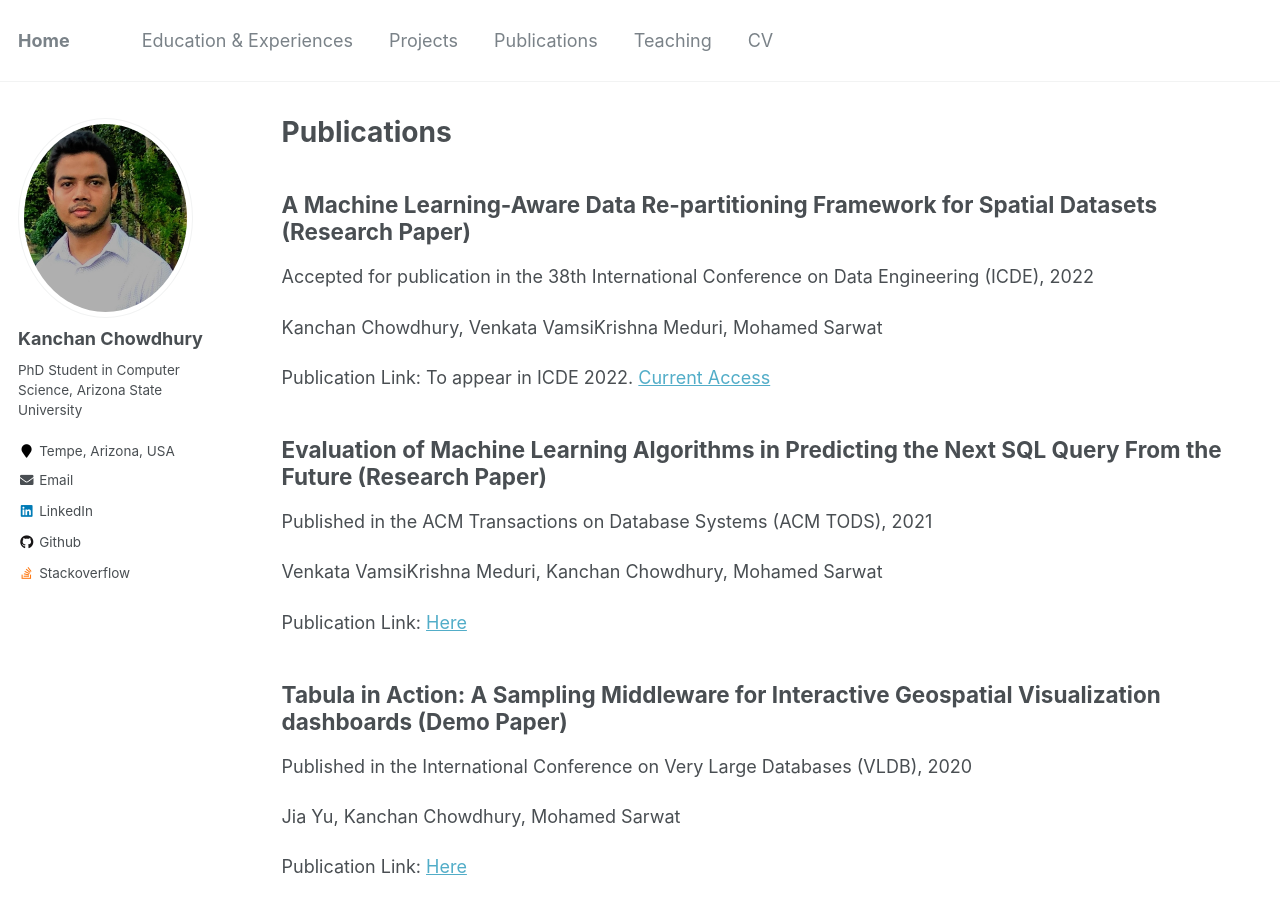
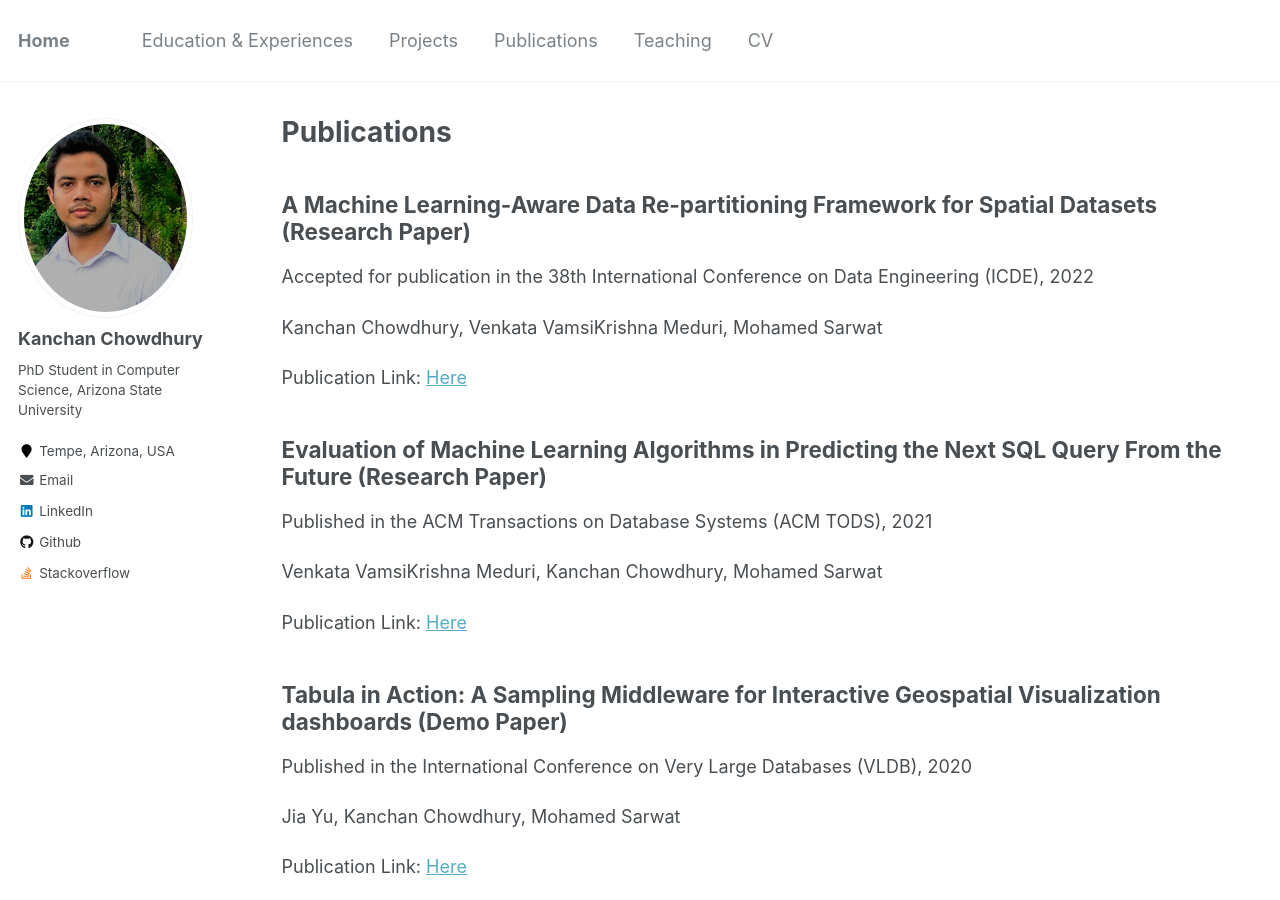
Before and after one commit to kanchanchy/kanchanchy.github.io, a Jekyll site: the page built from _pages/publications.md, in a window 1280 px wide and 900 px high. Built offline with Jekyll 4.4.1, drawn with Linux system fonts in a browser that asks for light colours.

Commit message:
publication link updated

```diff
--- a/_pages/publications.md
+++ b/_pages/publications.md
@@ -14,7 +14,7 @@ Accepted for publication in the 38th International Conference on Data Engineerin
 
 Kanchan Chowdhury, Venkata VamsiKrishna Meduri, Mohamed Sarwat
 
-Publication Link: To appear in ICDE 2022. [Current Access](https://kanchanchy.github.io/files/ICDE-2022.pdf)
+Publication Link: [Here](https://ieeexplore.ieee.org/document/9835487)
 
 Evaluation of Machine Learning Algorithms in Predicting the Next SQL Query From the Future (Research Paper)
 ------
```
